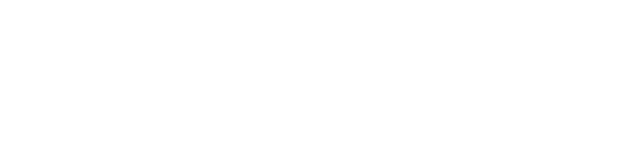
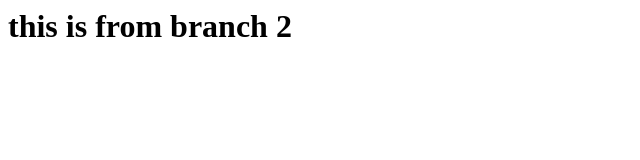
Before and after one commit to Berhan-meng/project2, a plain HTML site: page index.html in a window 1280 px wide. Shown: the whole page, without its empty margins (0-640 px from the left). Drawn offline with Linux system fonts and the light colour scheme.

Commit message:
change from branch2

```diff
--- a/index.html
+++ b/index.html
@@ -5,6 +5,6 @@
   <title>Document</title>
 </head>
 <body>
-
+  <h1>this is from branch 2</h1>
 </body>
 </html>
```
